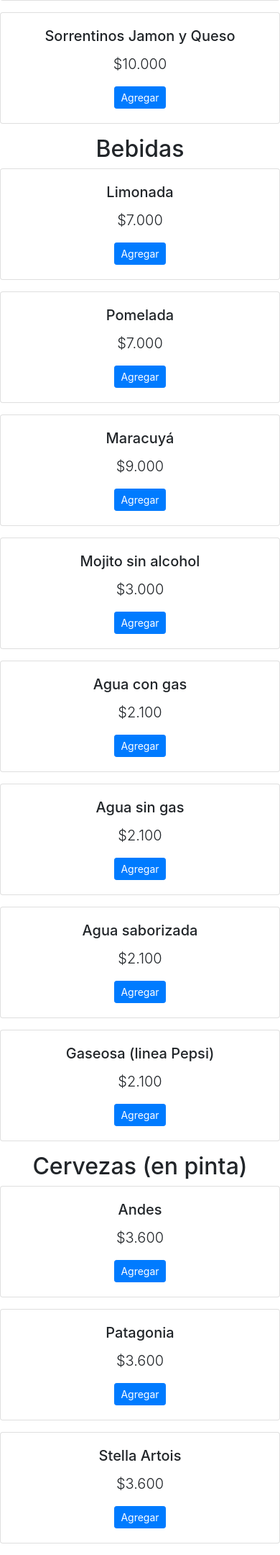
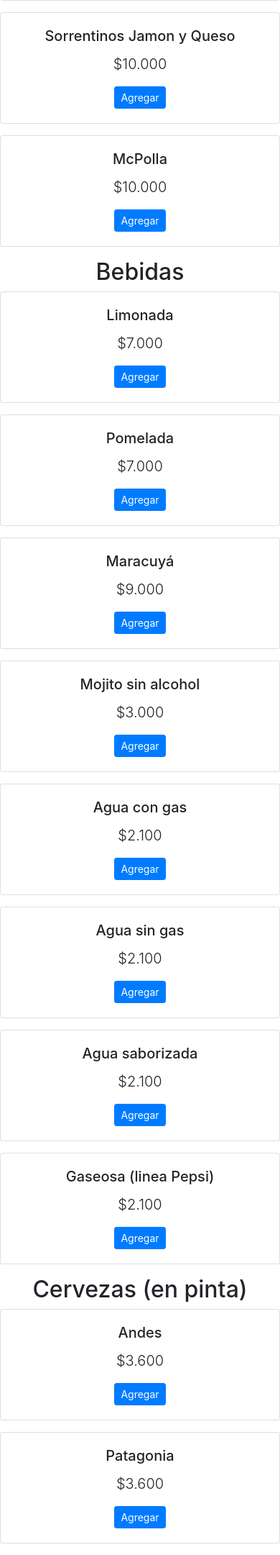
Before and after one commit to ianchu315/Delizia_S.A, a PHP site: page /carta_bartolome.php in a window 390 px wide. Shown: the part 1292-3453 px from the top of the page at 72% size. Run offline with PHP 8.4, Linux system fonts and the light colour scheme.

Commit message:
Update carta_bartolome.php

```diff
--- a/carta_bartolome.php
+++ b/carta_bartolome.php
@@ -115,6 +115,15 @@
                 <div class="card">
                     <div class="card-body">
                         <h5 class="card-title">Sorrentinos Jamon y Queso</h5>
+                        <p class="lead">$10.000</p>
+                        <button class="btn btn-primary btn-sm" data-comida="sorrentino de jamon y queso" data-precio="10000"">Agregar</button>
+                    </div>
+                </div>
+            </article>
+            <article class="col-sm-4 mb-3">
+                <div class="card">
+                    <div class="card-body">
+                        <h5 class="card-title">McPolla</h5>
                         <p class="lead">$10.000</p>
                         <button class="btn btn-primary btn-sm" data-comida="sorrentino de jamon y queso" data-precio="10000"">Agregar</button>
                     </div>
```
